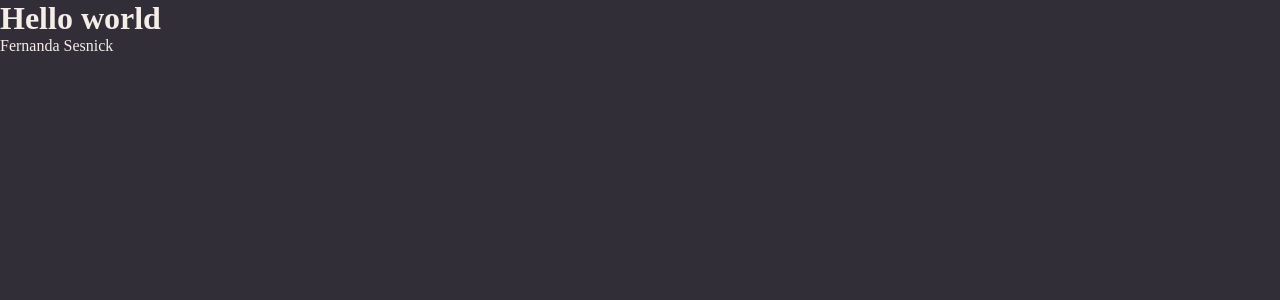
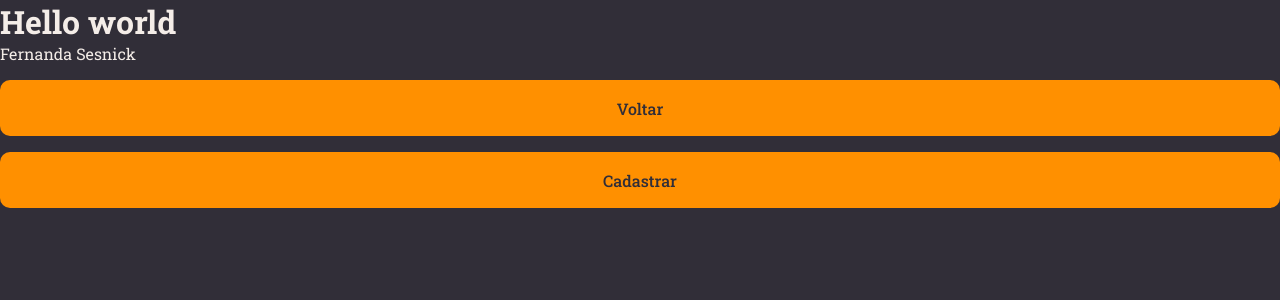
Before and after one commit to Fsesnick/notes-app, a React (Vite) app: page / in a window 1280 px wide. Shown: the top 300 px of the page. Built offline with nearby package versions, Linux system fonts and the light colour scheme.

Commit message:
componente botao

```diff
--- a/index.html
+++ b/index.html
@@ -3,6 +3,9 @@
   <head>
     <meta charset="UTF-8" />
     <meta name="viewport" content="width=device-width, initial-scale=1.0" />
+    <link rel="preconnect" href="https://fonts.googleapis.com">
+    <link rel="preconnect" href="https://fonts.gstatic.com" crossorigin>
+    <link href="https://fonts.googleapis.com/css2?family=Roboto+Slab:wght@400;500;700&display=swap" rel="stylesheet">
     <title>Notes</title>
   </head>
   <body>
--- /dev/null
+++ b/src/components/Button/index.jsx
@@ -0,0 +1,11 @@
+import { Container } from './styles'
+
+export function Button(props){
+
+return(
+
+<Container type="button">
+    {props.title}
+</Container>);
+
+}
--- /dev/null
+++ b/src/components/Button/styles.js
@@ -0,0 +1,18 @@
+import styled from 'styled-components';
+
+export const Container = styled.button`
+    width : 100%;
+    background-color : ${({theme})=>theme.COLORS.ORANGE};
+    color : ${({theme})=>theme.COLORS.BACKGROUND_800};
+
+    height : 56px;
+    border:0;
+    padding: 0 16px;
+    margin-top: 16px;
+    border-radius: 10px;
+    font-weight: 500;
+
+    &:disabled{
+        opacity: 0.5;
+    }
+`;
--- a/src/pages/Details/index.jsx
+++ b/src/pages/Details/index.jsx
@@ -1,4 +1,5 @@
-import { Container } from "./styles"
+import { Container } from "./styles";
+import { Button } from "../../components/Button";
 
 export function Details(){
 
@@ -6,6 +7,8 @@
     <Container>
        <h1>Hello world</h1>
        <span>Fernanda Sesnick</span>
+       <Button title= "Voltar"/>
+       <Button title= "Cadastrar"/>
     </Container>
 
   )
--- a/src/styles/global.js
+++ b/src/styles/global.js
@@ -11,6 +11,13 @@
     body{
         background-color: ${({theme}) => theme.COLORS.BACKGROUND_800};
         color: ${({theme}) => theme.COLORS.WHITE};
+
+        -webkit-font-smoothing: atialiased;
+    }
+    body, input, button, textarea{
+        font-family: 'Roboto Slab', serif;
+        font-size :16px;
+        outline: none;
     }
     a{
         text-decoration: none
```
